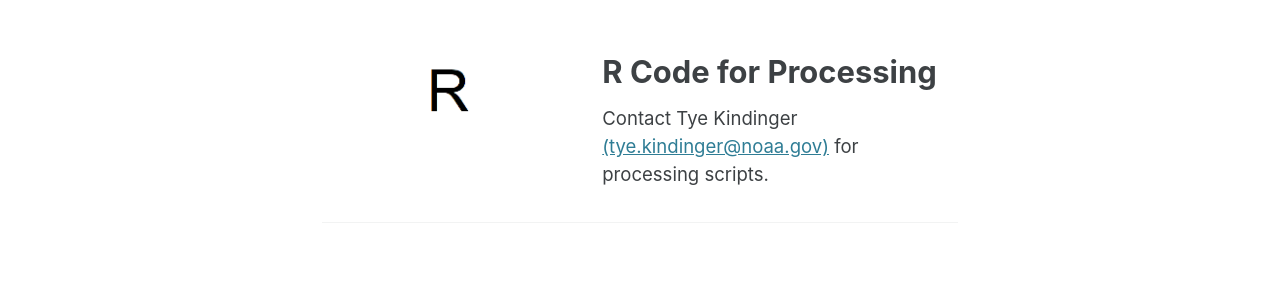
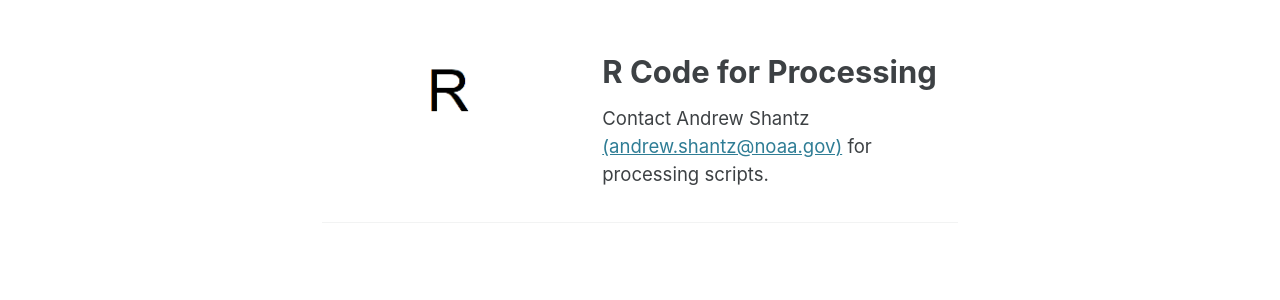
Before and after one commit to noaa-pifsc/esd-arp-resources, a Jekyll site: the page built from surveys/fish_survey_template.md, in a window 1280 px wide and 900 px high, scrolled down 2493 px. Shown: the part 424-724 px from the top of the window. Built offline with Jekyll 4.4.1, drawn with Linux system fonts in a browser that asks for light colours; cached includes are drawn as plain includes.

Commit message:
update tye with andy for fish contact

```diff
--- a/surveys/fish_survey_template.md
+++ b/surveys/fish_survey_template.md
@@ -25,6 +25,6 @@ datasheets_text: "Includes data entry for fish observations with benthic estimat
 url_datasheets: /surveys/fish/datasheets
 
 access_rawdata_text: Raw data is archived with NCEI. Links for each year are listed in the 'Distribution Information' section of respective InPort metadata records -  <a href = "https://www.fisheries.noaa.gov/inport/item/24447" target = "_blank"> Hawaiian Archipelago since 2013 </a> - <a href = "https://www.fisheries.noaa.gov/inport/item/34520" target = "_blank"> American Samoa since 2015 </a> - <a href = "https://www.fisheries.noaa.gov/inport/item/34518" target = "_blank"> Mariana Archipelago since 2014</a> - <a href = "https://www.fisheries.noaa.gov/inport/item/34519" target = "_blank"> Pacific Islands Heritage Marine National Monument since 2014 </a>. Access Pacific-wide data from <a href ="https://www.fisheries.noaa.gov/inport/item/5566">2000 - 2007 </a> and <a href ="https://www.fisheries.noaa.gov/inport/item/34515">2007 - 2012</a>.
-r_code_text: Contact Tye Kindinger <a href = "mailto:tye.kindinger@noaa.gov">(tye.kindinger@noaa.gov)</a> for processing scripts.
+r_code_text: Contact Andrew Shantz <a href = "mailto:andrew.shantz@noaa.gov">(andrew.shantz@noaa.gov)</a> for processing scripts.
 
 ---
```
Also changed, not shown: _pages/fish_team.md (+1 -1 lines).
